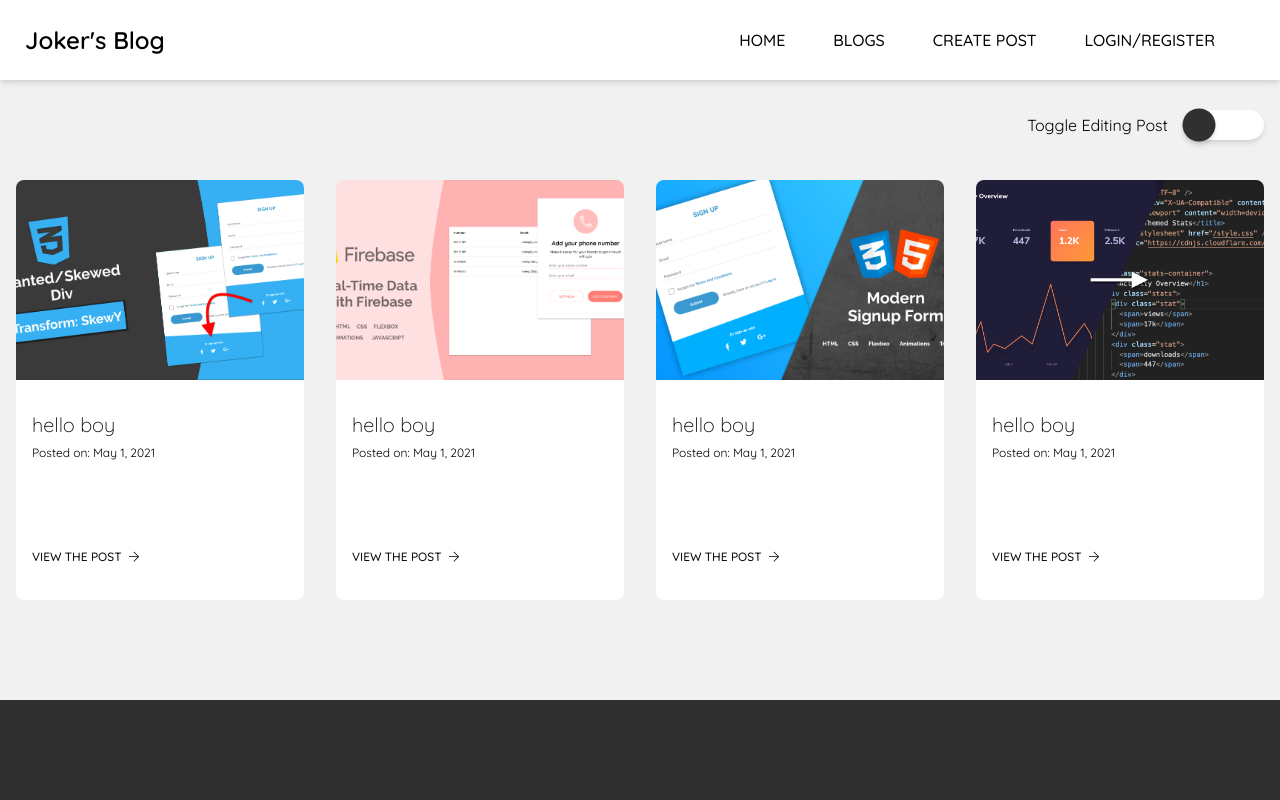
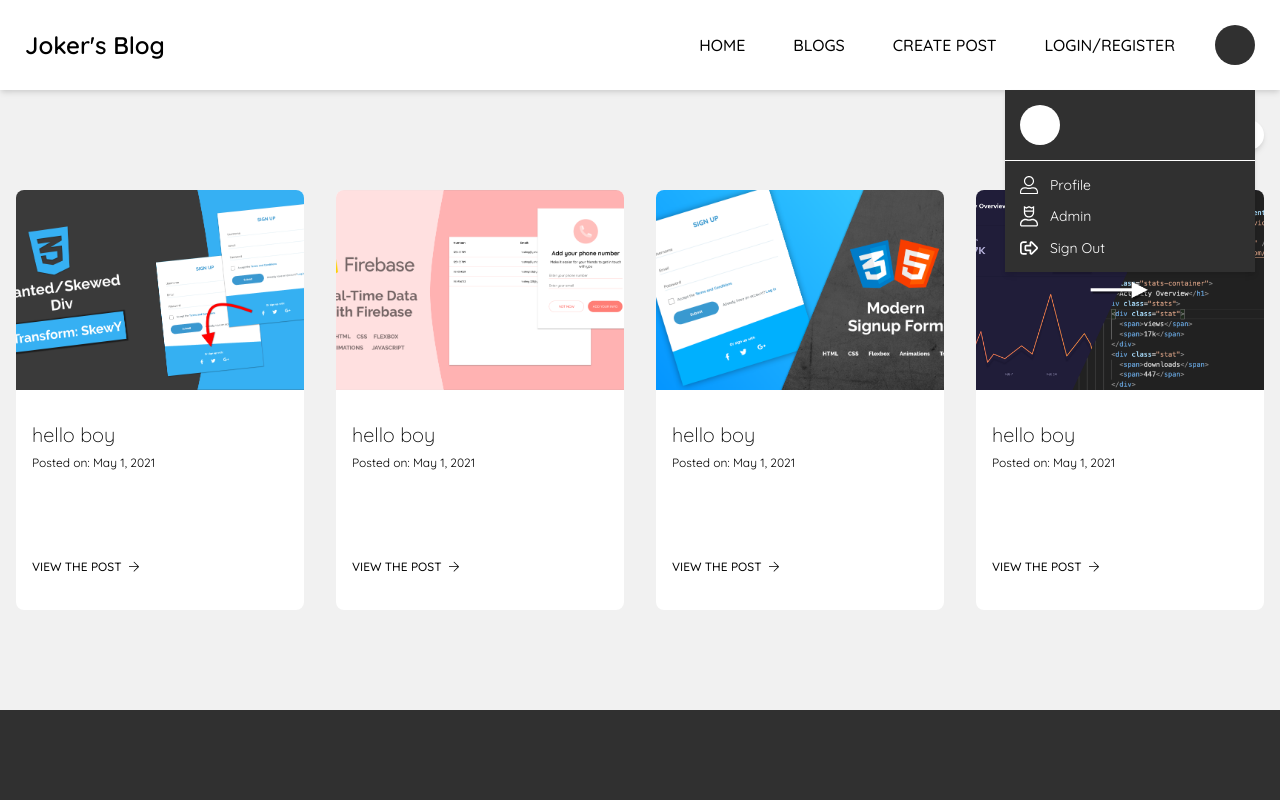
Before and after one commit to alexandre-soares/joker-blog, a Vue app: page /blogs in a window 1280 px wide. Shown: the top 800 px of the page. Built offline with nearby package versions, Linux system fonts and the light colour scheme; no server answers; what vue2-editor would draw is missing.

Commit message:
adding profile menu html/css

```diff
--- a/src/App.vue
+++ b/src/App.vue
@@ -14,6 +14,7 @@ import Footer from "./components/Footer.vue";
 
 import firebase from "firebase/app";
 import "firebase/auth";
+
 export default {
   name: "app",
   components: {
@@ -26,8 +27,13 @@ export default {
     };
   },
   created() {
+    firebase.auth().onAuthStateChanged((user) => {
+      this.$store.commit("UPDATE_USER", user);
+      if (user) {
+        this.$store.dispatch("getCurrentUser")
+      }
+    });
     this.checkRoute();
-    console.log(firebase.auth().currentUser);
   },
   mounted() {},
   methods: {
--- a/src/components/Navigation.vue
+++ b/src/components/Navigation.vue
@@ -15,6 +15,42 @@
             >Login/Register</router-link
           >
         </ul>
+        <div class="profile" ref="profile">
+          <span>{{ this.$store.state.profileInitials }}</span>
+          <div class="profile-menu">
+            <div class="info">
+              <p class="initials">{{ this.$store.state.profileInitials }}</p>
+              <div class="right">
+                <p>
+                  {{ this.$store.state.profileFirstName }}
+                  {{ this.$store.state.profileLastName }}
+                </p>
+                <p>{{ this.$store.state.profileUserName }}</p>
+                <p>{{ this.$store.state.profileEmail }}</p>
+              </div>
+            </div>
+            <div class="options">
+              <div class="option">
+                <router-link to="#" class="option">
+                  <UserIcon class="icon" />
+                  <p>Profile</p>
+                </router-link>
+              </div>
+              <div class="option">
+                <router-link to="#" class="option">
+                  <AdminIcon class="icon" />
+                  <p>Admin</p>
+                </router-link>
+              </div>
+              <div class="option">
+                <router-link to="#" class="option">
+                  <SignOutIcon class="icon" />
+                  <p>Sign Out</p>
+                </router-link>
+              </div>
+            </div>
+          </div>
+        </div>
       </div>
     </nav>
     <MenuIcon class="menu-icon" @click="toggleMobileNav" v-show="mobile" />
@@ -33,10 +69,16 @@
 
 <script>
 import MenuIcon from "@/assets/Icons/bars-regular.svg";
+import UserIcon from "@/assets/Icons/user-alt-light.svg";
+import AdminIcon from "@/assets/Icons/user-crown-light.svg";
+import SignOutIcon from "@/assets/Icons/sign-out-alt-regular.svg";
 export default {
   name: "Navigation",
   components: {
     MenuIcon,
+    UserIcon,
+    AdminIcon,
+    SignOutIcon,
   },
   data() {
     return {
@@ -119,6 +161,88 @@ header {
           margin-right: 0;
         }
       }
+
+      .profile {
+        position: relative;
+        cursor: pointer;
+        display: flex;
+        align-items: center;
+        justify-content: center;
+        width: 40px;
+        height: 40px;
+        border-radius: 50%;
+        color: #fff;
+        background-color: #303030;
+
+        .profile-menu {
+          position: absolute;
+          top: 65px;
+          right: 0;
+          width: 250px;
+          background-color: #303030;
+          box-shadow: 0 4px 6px -1px rgba(0, 0, 0, 0.1),
+            0 2px 4px -1px rgba(0, 0, 0, 0.06);
+
+          .info {
+            display: flex;
+            align-items: center;
+            padding: 15px;
+            border-bottom: 1px solid #fff;
+
+            .initials {
+              position: initial;
+              width: 40px;
+              height: 40px;
+              background-color: #fff;
+              color: #303030;
+              display: flex;
+              align-items: center;
+              justify-content: center;
+              border-radius: 50%;
+            }
+
+            .right {
+              flex: 1;
+              margin-left: 24px;
+
+              p:nth-child(1) {
+                font-size: 14px;
+              }
+
+              p:nth-child(2),
+              p:nth-child(3) {
+                font-size: 12px;
+              }
+            }
+          }
+
+          .options {
+            padding: 15px;
+
+            .option {
+              text-decoration: none;
+              color: #fff;
+              display: flex;
+              align-items: center;
+              margin-bottom: 12px;
+
+              .icon {
+                width: 18px;
+                height: auto;
+              }
+
+              p {
+                font-size: 14px;
+                margin-left: 12px;
+              }
+
+              &:last-child {
+                margin-bottom: 0px;
+              }
+            }
+          }
+        }
+      }
     }
   }
 
--- a/src/store/index.js
+++ b/src/store/index.js
@@ -1,7 +1,11 @@
-import Vue from 'vue'
-import Vuex from 'vuex'
+import Vue from "vue";
+import Vuex from "vuex";
 
-Vue.use(Vuex)
+import firebase from "firebase/app";
+import "firebase/auth";
+import db from "../firebase/firebaseInit";
+
+Vue.use(Vuex);
 
 export default new Vuex.Store({
   state: {
@@ -28,14 +32,43 @@ export default new Vuex.Store({
       },
     ],
     editPost: null,
+    user: null,
+    profileEmail: null,
+    profileFirstName: null,
+    profileLastName: null,
+    profileUserName: null,
+    profileId: null,
+    profileInitials: null,
   },
   mutations: {
-    toggleEditPost(state, payload) {
-      state.editPost = payload
+    TOGGLE_EDIT_POST(state, payload) {
+      state.editPost = payload;
+    },
+    UPDATE_USER(state, payload) {
+      state.user = payload
+    },
+    SET_PROFILE_INFO(state, doc) {
+      state.profileId = doc.id
+      state.profileEmail = doc.data().email
+      state.profileFirstName = doc.data().firstName
+      state.profileLastName = doc.data().lastName
+      state.profileUserName = doc.data().userName
+    },
+    SET_PROFILE_INITIALS(state) {
+      state.profileInitials = state.profileFirstName.match(/(\b\S)?/g).join("") + state.profileLastName.match(/(\b\S)?/g).join("")
     }
   },
   actions: {
+    async getCurrentUser({ commit }) {
+      const dataBase = await db
+        .collection("users")
+        .doc(firebase.auth().currentUser.uid);
+
+      const dbResults = await dataBase.get();
+      commit("SET_PROFILE_INFO", dbResults);
+      commit("SET_PROFILE_INITIALS");
+      console.log(dbResults);
+    },
   },
-  modules: {
-  }
-})
+  modules: {},
+});
--- a/src/views/Blogs.vue
+++ b/src/views/Blogs.vue
@@ -30,7 +30,7 @@ export default {
         return this.$store.state.editPost
       },
       set(payload) {
-        this.$store.commit("toggleEditPost", payload)
+        this.$store.commit("TOGGLE_EDIT_POST", payload)
       }
     }
   },
```
